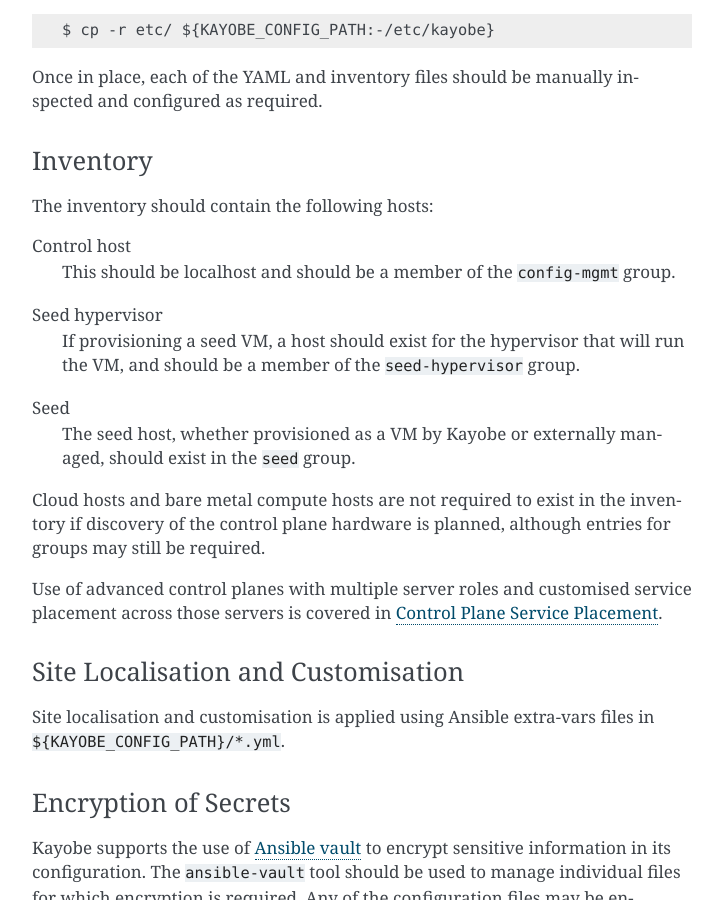
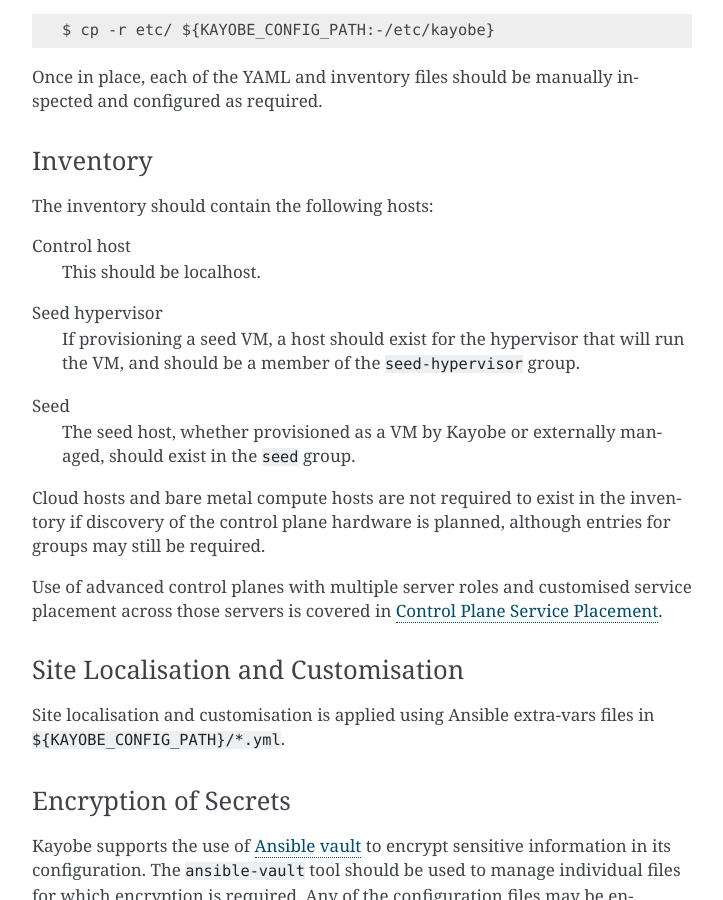
Before and after one commit to openstack/kayobe, a Sphinx documentation site: the page built from doc/source/configuration/kayobe.rst, in a window 1280 px wide and 900 px high, scrolled down 1570 px. Shown: the whole window, without its empty margins (388-1111 px from the left). Built offline with Sphinx 7.4.7, drawn with Linux system fonts in a browser that asks for light colours.

Commit message:
Remove config-mgmt group, instead use localhost
There are places where we assume the control host is localhost, so this group is of
little use.

```diff
--- a/doc/source/configuration/kayobe.rst
+++ b/doc/source/configuration/kayobe.rst
@@ -82,8 +82,7 @@
 The inventory should contain the following hosts:
 
 Control host
-    This should be localhost and should be a member of the ``config-mgmt``
-    group.
+    This should be localhost.
 Seed hypervisor
     If provisioning a seed VM, a host should exist for the hypervisor that
     will run the VM, and should be a member of the ``seed-hypervisor`` group.
```
Also changed, not shown: 7 other files.
